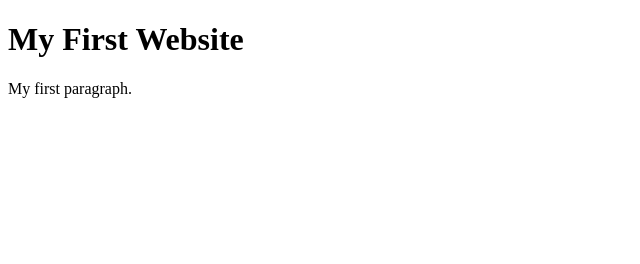
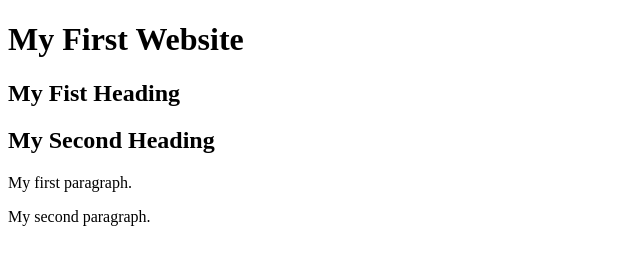
Before and after one commit to rolandoamarillo/codersrank-template, a website: page index.html in a window 1280 px wide. Shown: the whole page, without its empty margins (0-640 px from the left). Drawn offline with Linux system fonts and the light colour scheme.

Commit message:
Adding some headers and paragraphs

```diff
--- a/index.html
+++ b/index.html
@@ -6,7 +6,10 @@
   <body>
 
     <h1>My First Website</h1>
+    <h2>My Fist Heading</h1>
+    <h2>My Second Heading</h1>
     <p>My first paragraph.</p>
+    <p>My second paragraph.</p>
 
   </body>
 </html>
```
